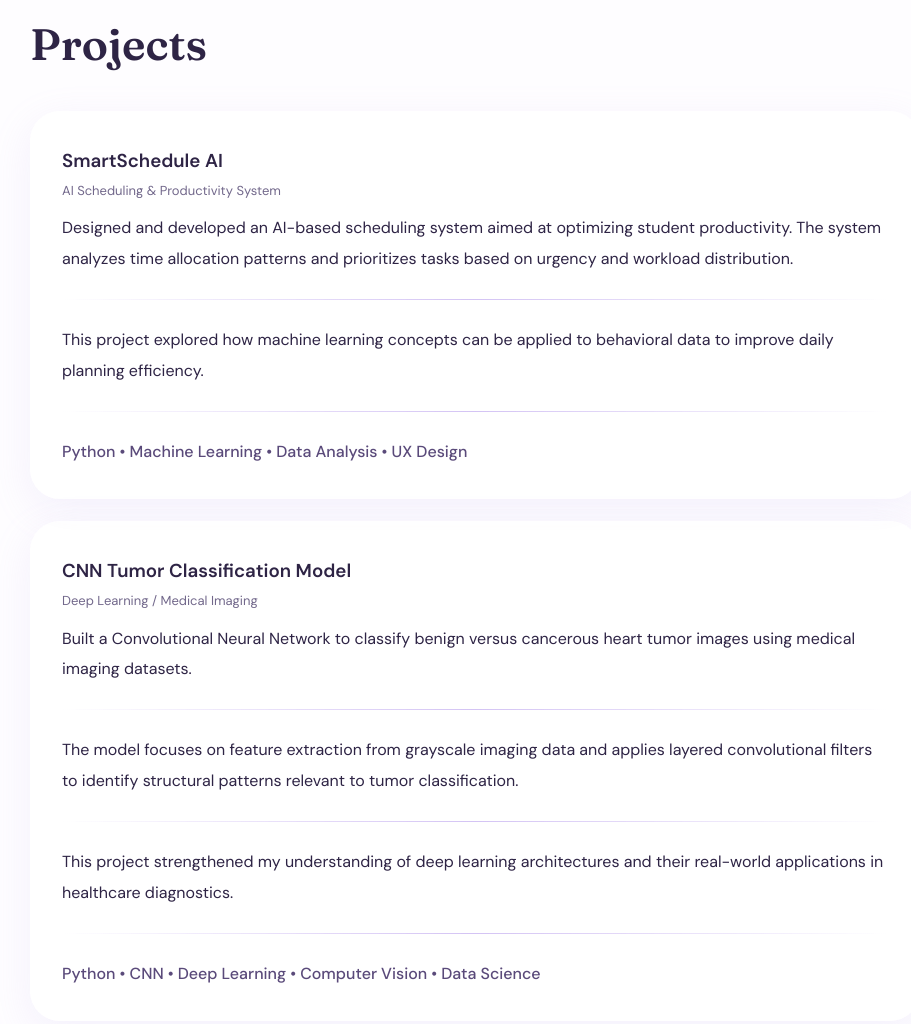
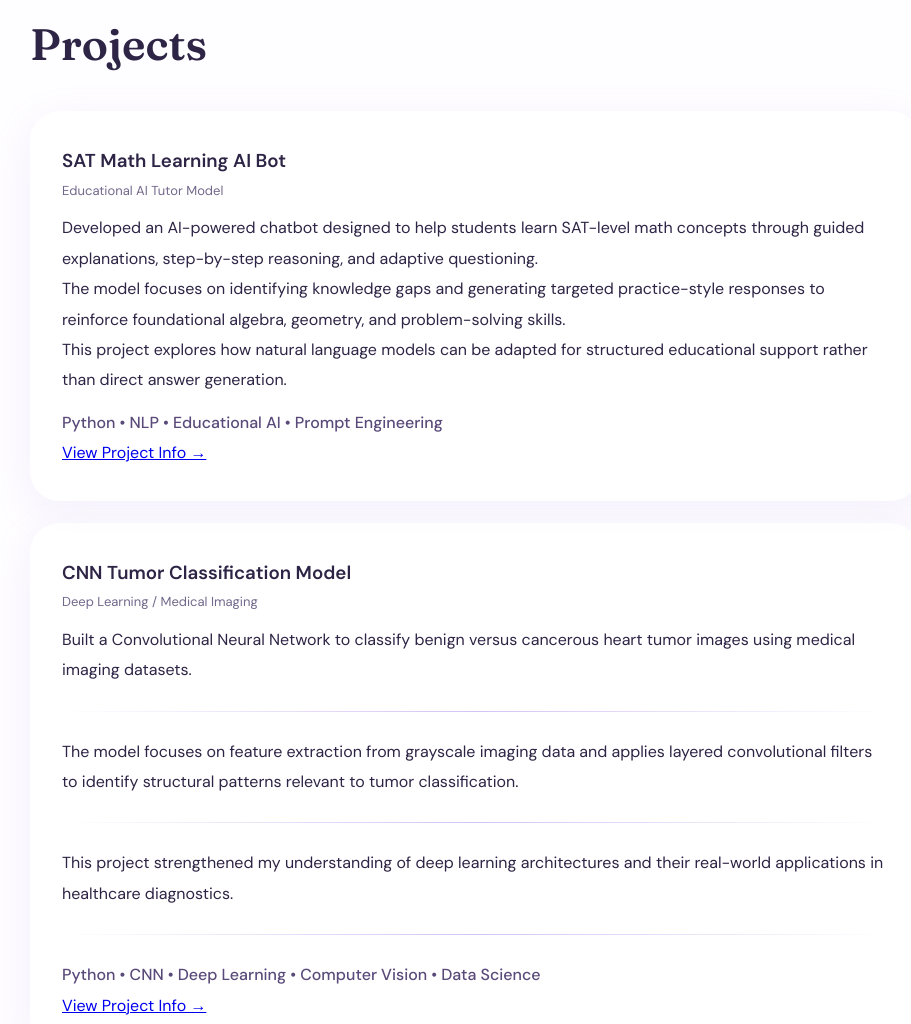
Before and after one commit to vivi-cake/CSA_Portfolio, a plain HTML site: page index.html in a window 1280 px wide. Shown: the part 2668-3692 px from the top of the page, without its empty margins (165-1076 px from the left). Drawn offline with Linux system fonts and the light colour scheme.

Commit message:
Update index.html

```diff
--- a/index.html
+++ b/index.html
@@ -132,25 +132,27 @@
   <div class="projects-layout">
 
     <div class="project-feature">
-      <h3>SmartSchedule AI</h3>
-      <p class="meta">AI Scheduling & Productivity System</p>
+      <h3>SAT Math Learning AI Bot</h3>
+      <p class="meta">Educational AI Tutor Model</p>
 
       <p>
-        Designed and developed an AI-based scheduling system aimed at optimizing student productivity.
-        The system analyzes time allocation patterns and prioritizes tasks based on urgency and workload distribution.
+        Developed an AI-powered chatbot designed to help students learn SAT-level math concepts through guided explanations, step-by-step reasoning, and adaptive questioning.
       </p>
 
-      <hr />
+      <p>
+        The model focuses on identifying knowledge gaps and generating targeted practice-style responses to reinforce foundational algebra, geometry, and problem-solving skills.
+      </p>
 
       <p>
-        This project explored how machine learning concepts can be applied to behavioral data to improve daily planning efficiency.
+        This project explores how natural language models can be adapted for structured educational support rather than direct answer generation.
       </p>
 
-      <hr />
+      <p class="skills">
+        Python • NLP • Educational AI • Prompt Engineering
+      </p>
 
-      <p class="skills">
-        Python • Machine Learning • Data Analysis • UX Design
-      </p>
+
+      <a class="info-link" href="https://huggingface.co/vivicake666/mathstral-nano-sat">View Project Info →</a>
     </div>
 
     <div class="project-feature">
@@ -178,6 +180,8 @@
       <p class="skills">
         Python • CNN • Deep Learning • Computer Vision • Data Science
       </p>
+
+       <a class="info-link" href="https://docs.google.com/presentation/d/1yduPlK8HPqZ_g0LonutnPti0Dr6LJUA_Wa4ZeDlgu3g/edit?slide=id.p#slide=id.po">View Project Info →</a>
     </div>
 
   </div>
```
